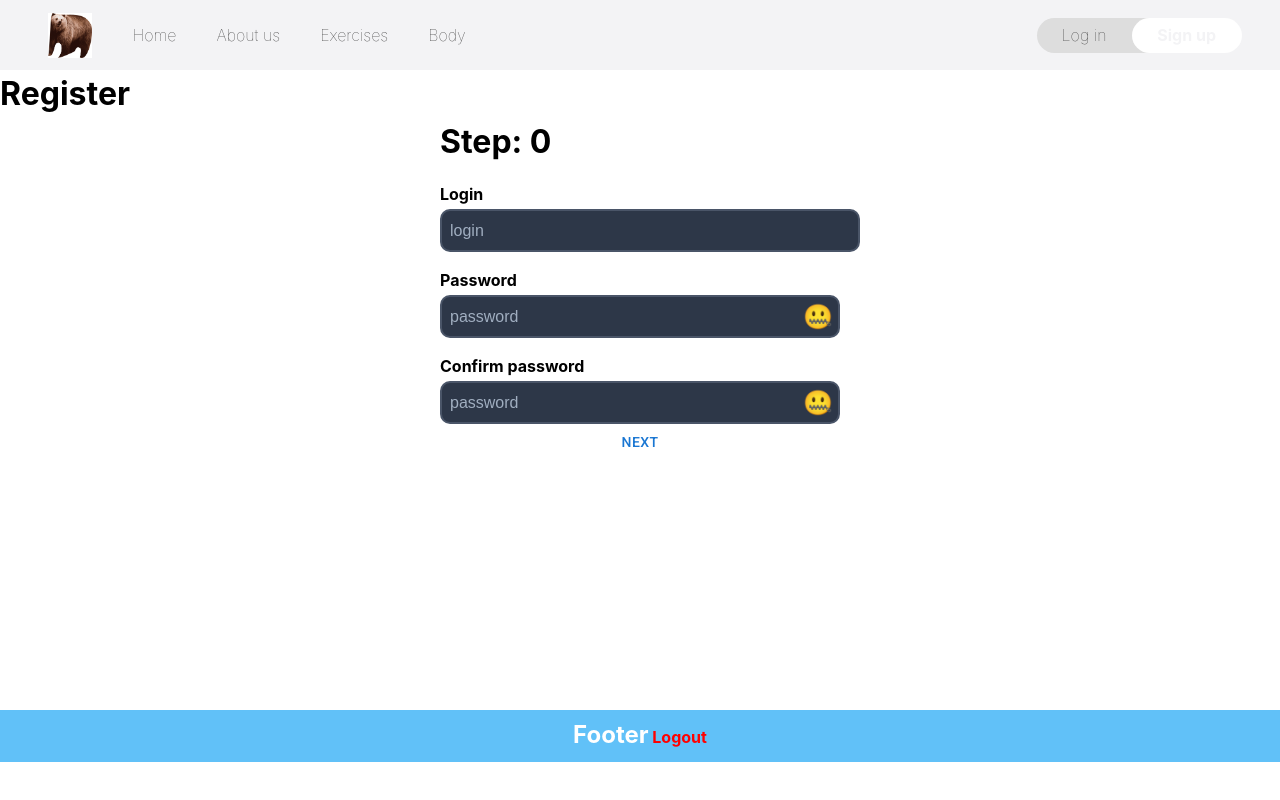
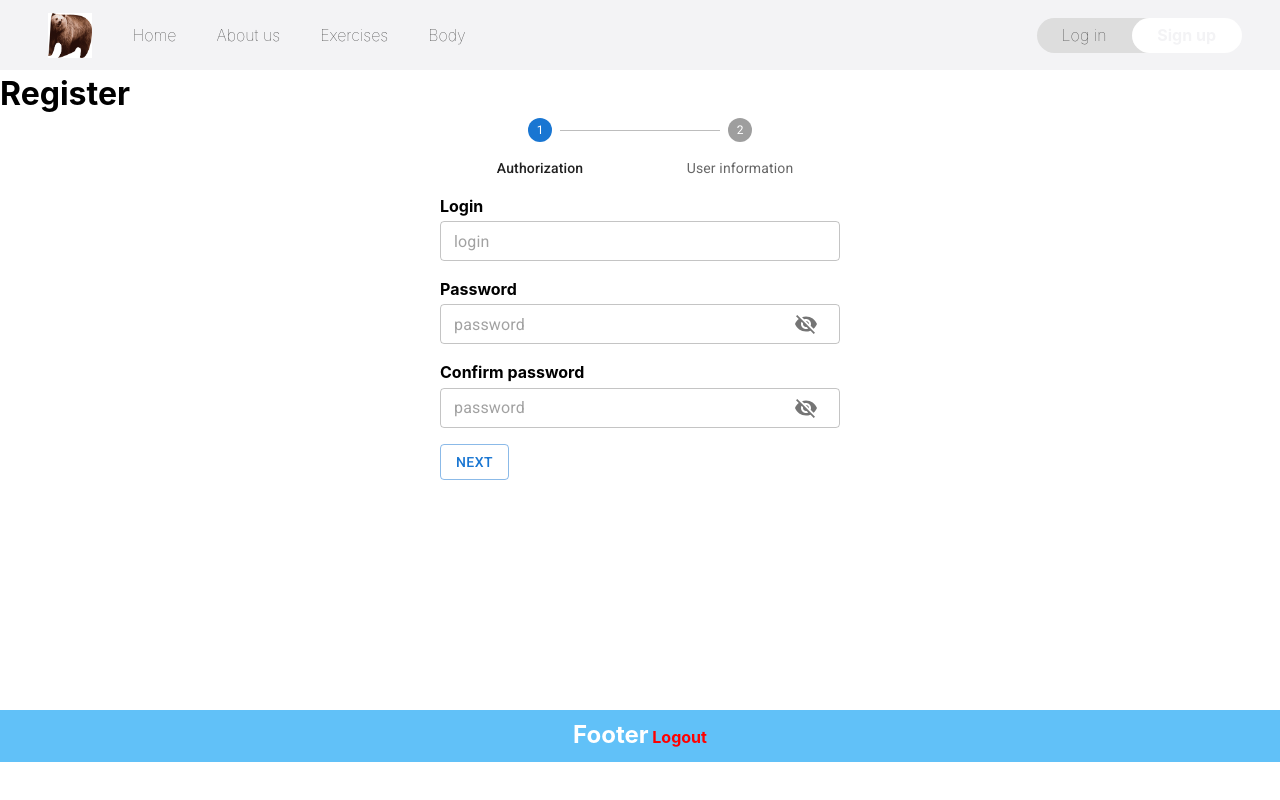
Before and after one commit to KoveDes/workoutTracker, a React (Vite) app in the folder client/: page /register in a window 1280 px wide. Built offline with nearby package versions, Linux system fonts and the light colour scheme; a web font is replaced by a local one.

Commit message:
registration, MUI

```diff
--- a/client/package.json
+++ b/client/package.json
@@ -13,6 +13,7 @@
     "@emotion/react": "^11.11.1",
     "@emotion/styled": "^11.11.0",
     "@fontsource/roboto": "^5.0.8",
+    "@mui/icons-material": "^5.14.13",
     "@mui/material": "^5.14.13",
     "axios": "^1.5.1",
     "formik": "^2.4.5",
--- a/client/src/components/CustomInputs.jsx
+++ b/client/src/components/CustomInputs.jsx
@@ -1,14 +1,25 @@
-import React, {useState} from 'react';
+import React, {useEffect, useState} from 'react';
 import {useField} from "formik";
+import {FormControlLabel, IconButton, InputAdornment, Radio, TextField} from "@mui/material";
+import {Visibility, VisibilityOff} from "@mui/icons-material";
 
-export default function CustomInput({label, ...props}) {
-    const [field,meta] = useField(props);
-    const id = props.name
+export default function CustomInput({label,adornment, ...props}) {
+    const [field, meta, helpers] = useField(props);
+    const id = props.name;
+
     return (
         <>
             <label htmlFor={id}>{label}</label>
-            <input {...field} {...props} id={id} type={props.type || "text"}
-                   className={meta.touched && meta.error ? 'input-error' : ''}
+
+            <TextField
+                size='small' fullWidth
+                error={meta.touched && meta.error}
+                InputProps={{
+                    endAdornment: adornment ? <InputAdornment position="start">{adornment}</InputAdornment> : null,
+                }}
+
+                {...field} {...props} id={id} type={props.type || "text"}
+                // className={meta.touched && meta.error ? 'input-error' : ''} //style MUI classes instead
             />
             {meta.touched && meta.error ? (
                 <p className='error'>{meta.error}</p>
@@ -16,25 +27,27 @@ export default function CustomInput({label, ...props}) {
         </>
     );
 }
-export  function CustomRadio({label, ...props}) {
-    const [field,meta] = useField(props);
-    const id = props.value
+
+export function CustomRadio({label, ...props}) {
+    const [field, meta] = useField(props);
     return (
         <>
-            <label htmlFor={id}>{label}
-            <input {...field} {...props} id={id} type='radio'
-                   className={meta.touched && meta.error ? 'input-error' : ''}
-            />
-            </label>
-            {meta.touched && meta.error ? (
-                <p className='error'>{meta.error}</p>
-            ) : null}
+            <FormControlLabel
+                // labelPlacement={}
+                className={meta.touched && meta.error ? 'error' : ''}
+                control={<Radio size='small'/>} label={label} {...field} {...props}/>
+            {/*<label htmlFor={id}>{label}*/}
+            {/*    <input {...field} {...props} id={id} type='radio'*/}
+            {/*           className={meta.touched && meta.error ? 'input-error' : ''}*/}
+            {/*    />*/}
+            {/*</label>*/}
+
         </>
     );
 }
 
 
-export function CustomCheckbox ({ label, ...props }) {
+export function CustomCheckbox({label, ...props}) {
     const [field, meta] = useField({...props, type: 'checkbox'});
     const id = props.name
 
@@ -56,9 +69,9 @@ export function CustomCheckbox ({ label, ...props }) {
     );
 };
 
-export function PasswordInput({label,emojiVisible='🤗', emojiInvisible='🤐', ...props}) {
-    const [field,meta] = useField(props);
-    const [visible,setVisible] = useState(false);
+export function PasswordInput({label, emojiVisible = '🤗', emojiInvisible = '🤐', ...props}) {
+    const [field, meta] = useField(props);
+    const [visible, setVisible] = useState(false);
     const id = props.name;
     const handleClick = () => {
         setVisible(!visible);
@@ -68,12 +81,27 @@ export function PasswordInput({label,emojiVisible='🤗', emojiInvisible='🤐',
         <>
             <label htmlFor={id}>{label}</label>
             <div className="passwordContainer">
-                <input {...field} {...props}
+                <TextField
+                    error={meta.touched && meta.error}
+                    fullWidth
+                    size='small'
+
+                    // END OF MUI PROPS
+                    {...field} {...props}
                     id={id}
-                       type={visible ? 'text' : 'password'}
-                       className={meta.touched && meta.error ? 'input-error' : ''}
+                    type={visible ? 'text' : 'password'}
+                    className={meta.touched && meta.error ? 'input-error' : ''}
+
+                    InputProps={{
+                        endAdornment: (
+                            <IconButton onClick={handleClick}>
+                                {visible ? <Visibility /> : <VisibilityOff />}
+                            </IconButton>
+                        ),
+                    }}
+
                 />
-                <p className='togglePwd' onClick={handleClick}>{visible ? emojiVisible : emojiInvisible}</p>
+                {/*<p className='togglePwd' onClick={handleClick}>{visible ? emojiVisible : emojiInvisible}</p>*/}
             </div>
             {meta.touched && meta.error ? (
                 <p className='error'>{meta.error}</p>
--- a/client/src/index.css
+++ b/client/src/index.css
@@ -76,6 +76,7 @@ form {
   width: 95%;
   max-width: 400px;
   margin: 0 auto;
+  /*text-align: center;*/
 }
 
 form label {
@@ -86,56 +87,56 @@ form label {
   margin: 1rem 0 0.2rem;
 }
 
-input,
-select {
-  width: 100%;
-  padding: 0.65rem 0.5rem;
-  font-size: 1rem;
-  color: white;
-  border: 2px solid #4a5568;
-  background-color: #2d3748;
-  border-radius: 10px;
-  outline: none;
-}
+/*input,*/
+/*select {*/
+/*  width: 100%;*/
+/*  padding: 0.65rem 0.5rem;*/
+/*  font-size: 1rem;*/
+/*  color: white;*/
+/*  border: 2px solid #4a5568;*/
+/*  background-color: #2d3748;*/
+/*  border-radius: 10px;*/
+/*  outline: none;*/
+/*}*/
 
-input:focus,
-select:focus {
-  border-color: #4299e1;
-}
+/*input:focus,*/
+/*select:focus {*/
+/*  border-color: #4299e1;*/
+/*}*/
 
-input::placeholder,
-select::placeholder {
-  color: #a0aec0;
-}
+/*input::placeholder,*/
+/*select::placeholder {*/
+/*  color: #a0aec0;*/
+/*}*/
 
-input[type="checkbox"] {
-  width: fit-content;
-  margin-right: 0.5rem;
-  transform: scale(1.25);
-}
+/*input[type="checkbox"] {*/
+/*  width: fit-content;*/
+/*  margin-right: 0.5rem;*/
+/*  transform: scale(1.25);*/
+/*}*/
 
-button {
-  display: block;
-  margin: 1rem 0;
-  padding: 0.35rem 0.5rem;
-  background-color: #4299e1;
-  color: #1a202c;
-  border: none;
-  border-radius: 3px;
-  width: 100%;
-  font-size: 1rem;
-  font-weight: bold;
-  cursor: pointer;
-}
+/*button {*/
+/*  display: block;*/
+/*  margin: 1rem 0;*/
+/*  padding: 0.35rem 0.5rem;*/
+/*  background-color: #4299e1;*/
+/*  color: #1a202c;*/
+/*  border: none;*/
+/*  border-radius: 3px;*/
+/*  width: 100%;*/
+/*  font-size: 1rem;*/
+/*  font-weight: bold;*/
+/*  cursor: pointer;*/
+/*}*/
 
-input.input-error,
-select.input-error {
-  border-color: #fc8181;
-}
+/*.input-error,*/
+/*.input-error {*/
+/*  border-color: #fc8181;*/
+/*}*/
 
-button:disabled {
-  opacity: 0.35;
-}
-.checkbox label {
-  margin: 0;
-}
+/*button:disabled {*/
+/*  opacity: 0.35;*/
+/*}*/
+/*.checkbox label {*/
+/*  margin: 0;*/
+/*}*/
--- a/client/src/pages/Register.jsx
+++ b/client/src/pages/Register.jsx
@@ -2,7 +2,18 @@ import React, {useState} from 'react';
 import {Form, Formik, useFormik} from "formik";
 import CustomInput, {CustomRadio, PasswordInput} from "../components/CustomInputs.jsx";
 import {default as registerSchemaAuth, registerSchemaDetails} from "../schemas/registerSchema.js";
-import {Button} from "@mui/material";
+import {
+    Box,
+    Button,
+    CircularProgress,
+    FormControl,
+    FormLabel,
+    Grid,
+    RadioGroup,
+    Step,
+    StepLabel,
+    Stepper
+} from "@mui/material";
 
 const REGISTER_URL = '/register'
 
@@ -10,8 +21,8 @@ export function Register(props) {
     const [success, setSuccess] = useState(false);
     const [error, setError] = useState('');
 
-    return (
-        <>
+    return (<>
+
         <h1>Register</h1>
         <FormikStepper
             initialValues={{
@@ -20,7 +31,7 @@ export function Register(props) {
                 matchPassword: '',
                 email: '',
                 username: '',
-                    gender: 'male',
+                gender: '',
                 age: '',
                 height: '',
                 weight: ''
@@ -55,12 +66,11 @@ export function Register(props) {
 
             }}
         >
-                {/*{(props) => (*/}
-                {/*    <>*/}
-                {/*// <Form>*/}
             <FormikStep
                 validationSchema={registerSchemaAuth}
+                label='Authorization'
             >
+                <Box>
                     <CustomInput
                         type='text'
                         label='Login'
@@ -68,43 +78,58 @@ export function Register(props) {
                         placeholder='login'
                         // autoFocus
                     />
+                </Box>
+                <Box>
                     <PasswordInput
                         label='Password'
                         name='password'
-                        placeholder='password'/>
+                        placeholder='password'
+                    />
+                </Box>
+                <Box>
                     <PasswordInput
                         label='Confirm password'
                         name='matchPassword'
                         placeholder='password'/>
+                </Box>
             </FormikStep>
             <FormikStep
+                label='User information'
                 validationSchema={registerSchemaDetails}
             >
+                <Grid container
+                      spacing={6} direction='row' wrap='nowrap'
+                >
+                    <Grid item>
                         <CustomInput
                             type='email'
                             label='Email'
                             name='email'
+
                             // autoFocus
                         />
                         <CustomInput
                             label='Username'
                             name='username'
                         />
-
-                    <div>
-                        <h3>Gender</h3>
+                        <FormControl>
+                        <FormLabel id='sex'>Gender</FormLabel>
+                        <RadioGroup row id='sex'  >
+                            <CustomRadio
+                                label='Male'
+                                name='gender'
+                                value='male'
+                            />
                             <CustomRadio
                                 label='Female'
                                 name='gender'
                                 value='female'
                             />
-                        <CustomRadio
-                            label='Male'
-                            name='gender'
-                            value='male'
-                        />
-                    </div>
+                        </RadioGroup>
+                        </FormControl>
+                    </Grid>
                     {/*Gender checkbox    */}
+                    <Grid item>
                         <CustomInput
                             name='age'
                             label="Age"
@@ -115,12 +140,16 @@ export function Register(props) {
                             name='height'
                             label="Height (cm)"
                             type='number'
+                            adornment='cm'
                         />
                         <CustomInput
                             name='weight'
                             label="Weight (kg)"
                             type='number'
+                            adornment='kg'
                         />
+                    </Grid>
+                </Grid>
 
             </FormikStep>
 
@@ -128,9 +157,7 @@ export function Register(props) {
             {/*)}*/}
 
         </FormikStepper>
-            {error ?
-                <h1>{error}</h1>
-                : null}
+        {error ? <h1>{error}</h1> : null}
         {success ? (<section>
             <h1>{success}</h1>
             <div>{JSON.stringify(props.values)}</div>
@@ -146,53 +173,63 @@ export function FormikStep({children, ...props}) {
 export function FormikStepper({children, ...props}) {
     const childrenArr = React.Children.toArray(children);
     const [step, setStep] = useState(0);
+    const [completed,setCompleted] = useState(false);
     const currentChild = childrenArr[step];
     const isLastStep = step === childrenArr.length - 1;
 
-    return (
-        <Formik {...props}
+
+    return (<Formik {...props}
                     validationSchema={currentChild.props.validationSchema}
                     onSubmit={async (values, actions) => {
                         if (isLastStep) {
                             await props.onSubmit(values, actions);
+                            setCompleted(true);
+
                         } else {
+                            await actions.setTouched({}, false)
                             setStep(s => s + 1);
                         }
                     }}
     >
-            {(props) => (
-                <Form>
-                    <h1>Step: {step}</h1>
+        {(props) => (<Form>
+            <Stepper alternativeLabel activeStep={step}>
+                {childrenArr.map((child, index) => (
+                    <Step key={child.props.label} completed={step > index || completed}>
+                        <StepLabel>{child.props.label}</StepLabel>
+                    </Step>
+                ))}
+            </Stepper>
             {currentChild}
-                    {step > 0 ? <Button onClick={() => setStep(s => s - 1)}>Back</Button> : null}
-                    <Button type='submit'>Next</Button>
-                    {/*<button*/}
-                    {/*    disabled={props.isSubmitting}*/}
-                    {/*    type="submit">{props.isSubmitting ? "Creating an account..." : 'Register'}</button>*/}
-                </Form>
-            )}
-        </Formik>
-    )
+            <Grid container spacing={2} paddingTop={2}>
+
+                {step > 0 ? <Grid item>
+                    <Button
+                        variant='outlined'
+                        disabled={props.isSubmitting}
+                        onClick={() => setStep(s => s - 1)}>Back</Button>
+                </Grid> : null}
+                <Grid item>
+                    <Button
+                        startIcon={props.isSubmitting ? <CircularProgress size='1rem'/> : null}
+                        disabled={props.isSubmitting}
+                        variant={isLastStep ? 'contained' : 'outlined'} color='primary'
+                        type='submit'>{props.isSubmitting ? 'Creating an account...' : isLastStep ? 'Sign up' : 'Next'}</Button></Grid>
+            </Grid>
+        </Form>)}
+    </Formik>)
 }
 
 
 export function RegisterForm(props) {
     const formik = useFormik({
         initialValues: {
-            login: '',
-            password: '',
-            matchPassword: '',
-            username: '',
-            gender: 'male'
-        },
-        validationSchema: registerSchema,
-        onSubmit: (values) => {
+            login: '', password: '', matchPassword: '', username: '', gender: 'male'
+        }, validationSchema: registerSchema, onSubmit: (values) => {
             // await new Promise(resolve => setTimeout(resolve, 2000))
             alert(JSON.stringify(values));
         }
     })
-    return (
-        <>
+    return (<>
         <h1>Register</h1>
         <form onSubmit={formik.handleSubmit}>
             {/*Login*/}
@@ -246,8 +283,7 @@ export function RegisterForm(props) {
             <p>matchPassword: {formik.values.matchPassword}</p>
         </div>
 
-        </>
-    );
+    </>);
 }
 
 export default Register;
```
Also changed, not shown: client/src/schemas/registerSchema.js (+5 -5 lines), 1 other file (tests, documents, lock files or other folders). Lines whose indentation alone changed are shown as unchanged.
